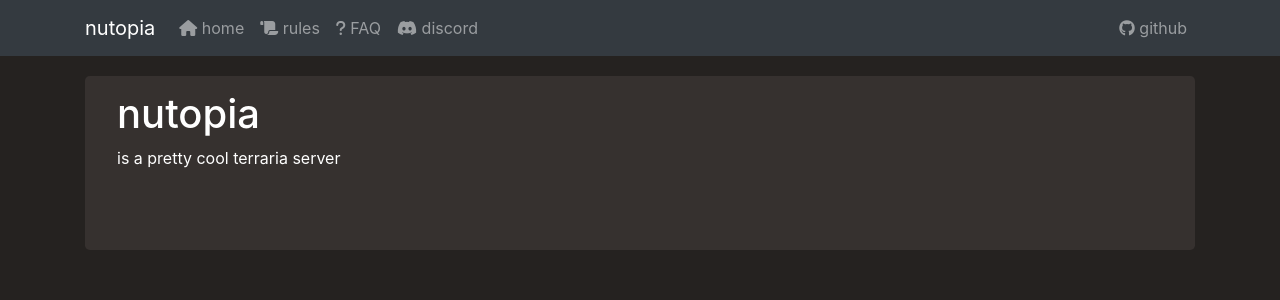
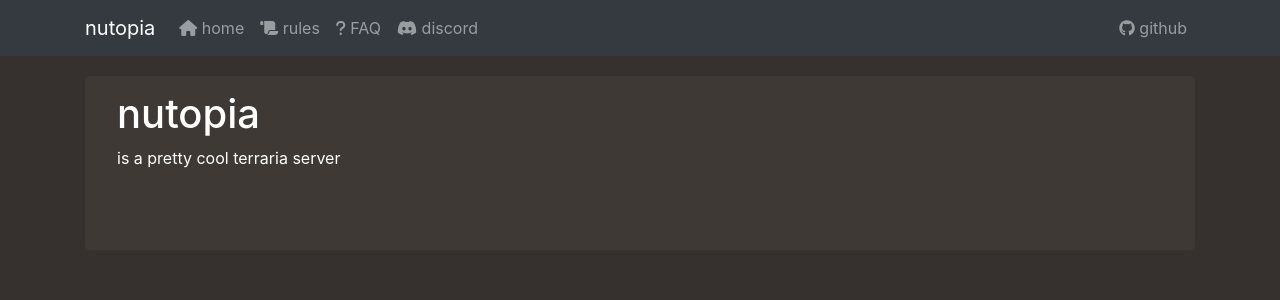
Before and after one commit to Epikest/nutopia, a Jekyll site: the page built from index.md, in a window 1280 px wide. Shown: the top 300 px of the page. Built offline with Jekyll 4.4.1, drawn with Linux system fonts in a browser that asks for light colours; nearby versions of some CDN libraries.

Commit message:
Update default.html

```diff
--- a/_layouts/default.html
+++ b/_layouts/default.html
@@ -1,7 +1,7 @@
 <!DOCTYPE html>
 <html lang="en" dir="ltr">
 {% include header.html %}
-<body style="background-color: #252220;">
+<body style="background-color: #36312F;">
 <header></header>
 
 <nav class="navbar navbar-expand-lg navbar-dark bg-dark">
@@ -42,7 +42,7 @@
                 padding: $jumbotron-padding ($jumbotron-padding / 2);
                 margin-bottom: $jumbotron-padding;
                 color: #ffffff;
-                background-color: #36312F;
+                background-color: #3F3936;
                 @include border-radius($border-radius-lg);
 
                 @include media-breakpoint-up(sm) {
```
